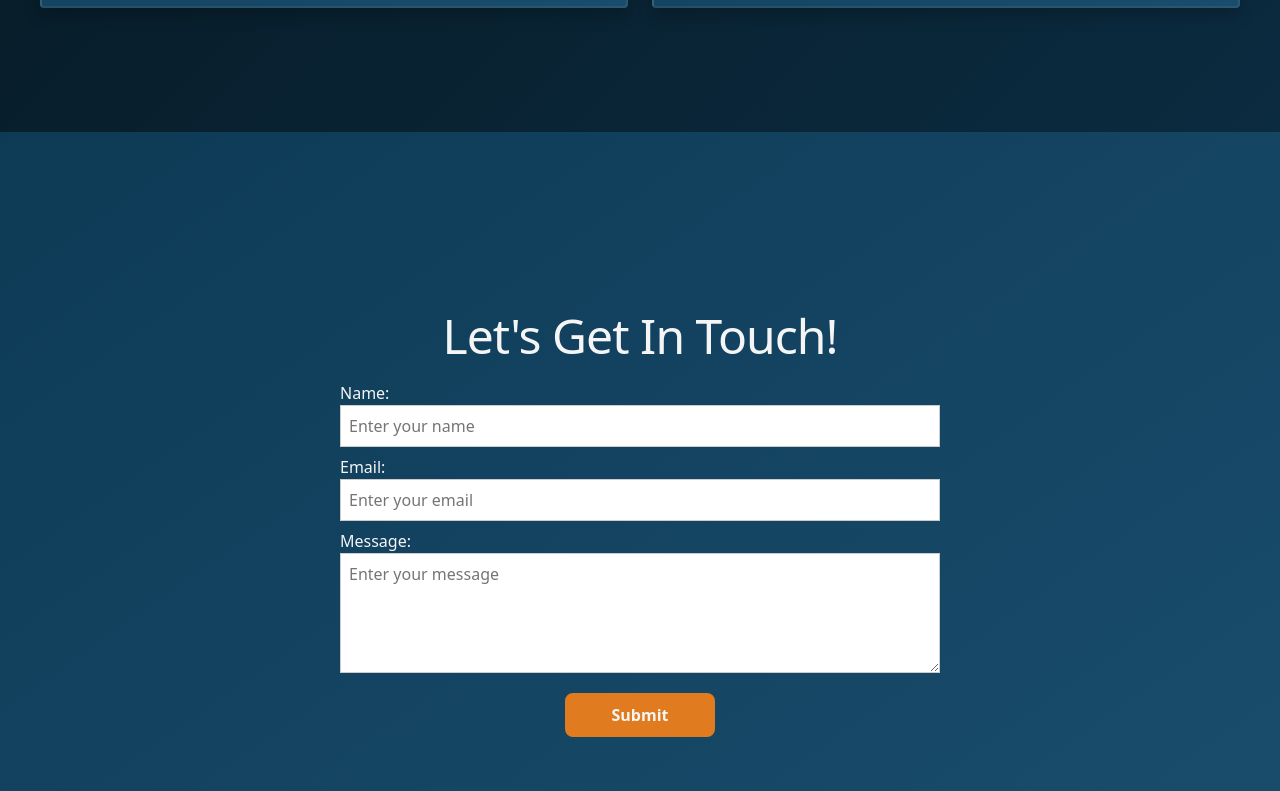
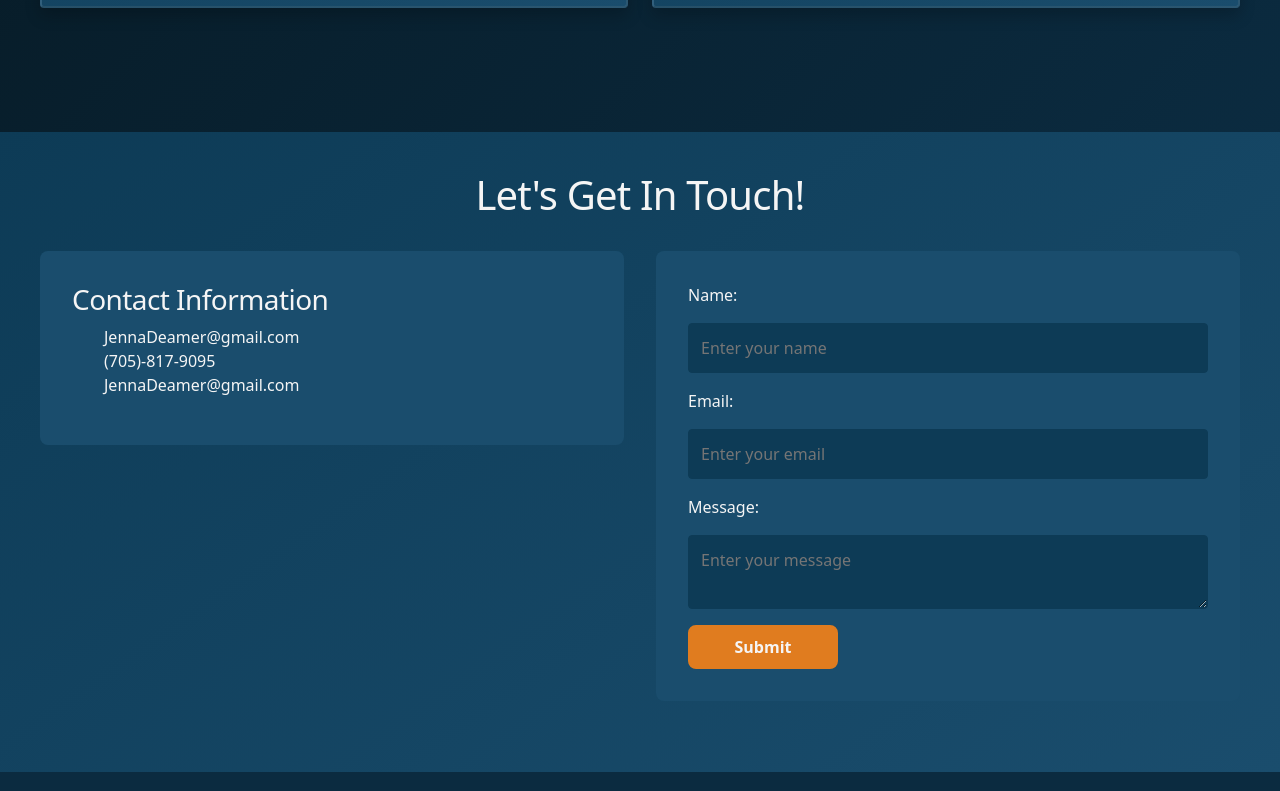
Before and after one commit to Jenna-Deamer/Portfolio, a React (Vite) app: page / in a window 1280 px wide. Shown: the part 2127-2918 px from the top of the page. Built offline with nearby package versions, Linux system fonts and the light colour scheme.

Commit message:
Enhance contact form with error handling and improved layout for better user experience

```diff
--- a/src/components/Contact.tsx
+++ b/src/components/Contact.tsx
@@ -1,17 +1,45 @@
-import React from 'react';
+import React from "react";
 import "../styles/Contact.css";
 function Contact() {
     const handleSubmit = async (event) => {
         event.preventDefault();
-      alert('Thank you for your message! I will get back to you as soon as possible.');
-      // reset form
+
+        try {
+            alert(
+                "Thank you for your message! I will get back to you as soon as possible."
+            );
             event.target.reset();
+        } catch (error) {
+            alert("Something went wrong. Please try direct email instead.");
+        }
     };
 
     return (
         <>
             <section id="contact">
-        <h1 className="text-center" id="formHeader">Let&apos;s Get In Touch!</h1>
+                <h2 id="formHeader">Let&apos;s Get In Touch!</h2>
+                <div className="contact-container">
+                    <div className="contact-details">
+                        <h3>Contact Information</h3>
+                        <ul>
+                            <li>
+                                <a href="mailto: JennaDeamer@gmail.com">
+                                    JennaDeamer@gmail.com
+                                </a>
+                            </li>
+                            <li>
+                                <a href="mailto: JennaDeamer@gmail.com">
+                                    (705)-817-9095
+                                </a>
+                            </li>
+                            <li>
+                                <a href="mailto: JennaDeamer@gmail.com">
+                                    JennaDeamer@gmail.com
+                                </a>
+                            </li>
+                        </ul>
+                    </div>
+
                     <form
                         action="https://formsubmit.co/jennadeamer@gmail.com"
                         method="POST"
@@ -44,11 +72,13 @@ function Contact() {
                                 minLength={10}
                             ></textarea>
                             <div>
-            <button type="submit" className="cta-button">Submit</button>
+                                <button type="submit" className="cta-button">
+                                    Submit
+                                </button>
                             </div>
-
                         </fieldset>
                     </form>
+                </div>
             </section>
         </>
     );
--- a/src/styles/Contact.css
+++ b/src/styles/Contact.css
@@ -1,49 +1,76 @@
 #contact {
-  /*center in container*/
-  display: flex;
-  flex-direction: column;
-  justify-content: center;
-  }
+    min-height: 80vh;
+    scroll-margin-top: 80px;
+    justify-content: center;
+    align-items: center;
+}
 
-  #contact form {
-    /*Center fields*/
+#contact h2 {
+    text-align: center;
+    margin-bottom: 2rem;
+}
+
+.contact-container {
+    display: flex;
+    justify-content: center;
+    align-items: flex-start;
+    gap: 2rem;
+    width: 100%;
+    max-width: 1200px;
+    margin-bottom: 2rem;
+}
+
+.contact-details, form {
+    flex: 1;
+    background: var(--light-blue);
+    padding: 2rem;
+    border-radius: 8px;
+}
+
+.contact-details ul {
+    list-style: none;
+}
+
+.contact-details a {
+    color: var(--white);
+    text-decoration: none;
+    transition: color 0.3s ease;
+}
+
+.contact-details a:hover {
+    color: var(--action-color);
+}
+
+form fieldset {
+    border: none;
     display: flex;
     flex-direction: column;
-    align-items: center;
-    width: 100%;
-  }
-
-  #contact fieldset {
-    display: flex;
-    flex-direction: column;
-    width: 100%;
-    max-width: 600px;
-  }
-
-  #contact label {
-    margin-top: 8px;
-  }
-
-  #contact input[type="text"],
-  #contact input[type="email"],
-  #contact textarea {
-    padding: 8px;
-    border: 1px solid #ccc;
-  }
-  #contact input[type="text"]:focus,
-#contact input[type="email"]:focus,
-#contact textarea:focus {
-  border-color: var(--action-color);
-  outline: none;
+    gap: 1rem;
 }
 
-  #contact textarea {
-    height: 120px;
-  }
-  #contact fieldset div{
-  margin: 0 auto;
+form input, form textarea {
+    width: 100%;
+    padding: 0.75rem;
+    border-radius: 4px;
+    border: 1px solid var(--mid-blue);
+    background: var(--mid-blue);
+    color: var(--white);
+    transition: border-color 0.3s ease;
 }
-  #contact button {
-   margin: 20px 0;
-   transition: transform 0.2s ease;
-  }
+
+form input:focus, form textarea:focus {
+    outline: none;
+    border-color: var(--action-color);
+}
+
+/*Stack contact info & form on mobile*/
+@media (max-width: 900px) {
+.contact-container{
+    flex-direction: column;
+    align-items: center;
+    gap: 1rem;
+}
+.contact-details, form {
+    width: 100%;
+}
+}
```
Lines whose indentation alone changed are shown as unchanged.
